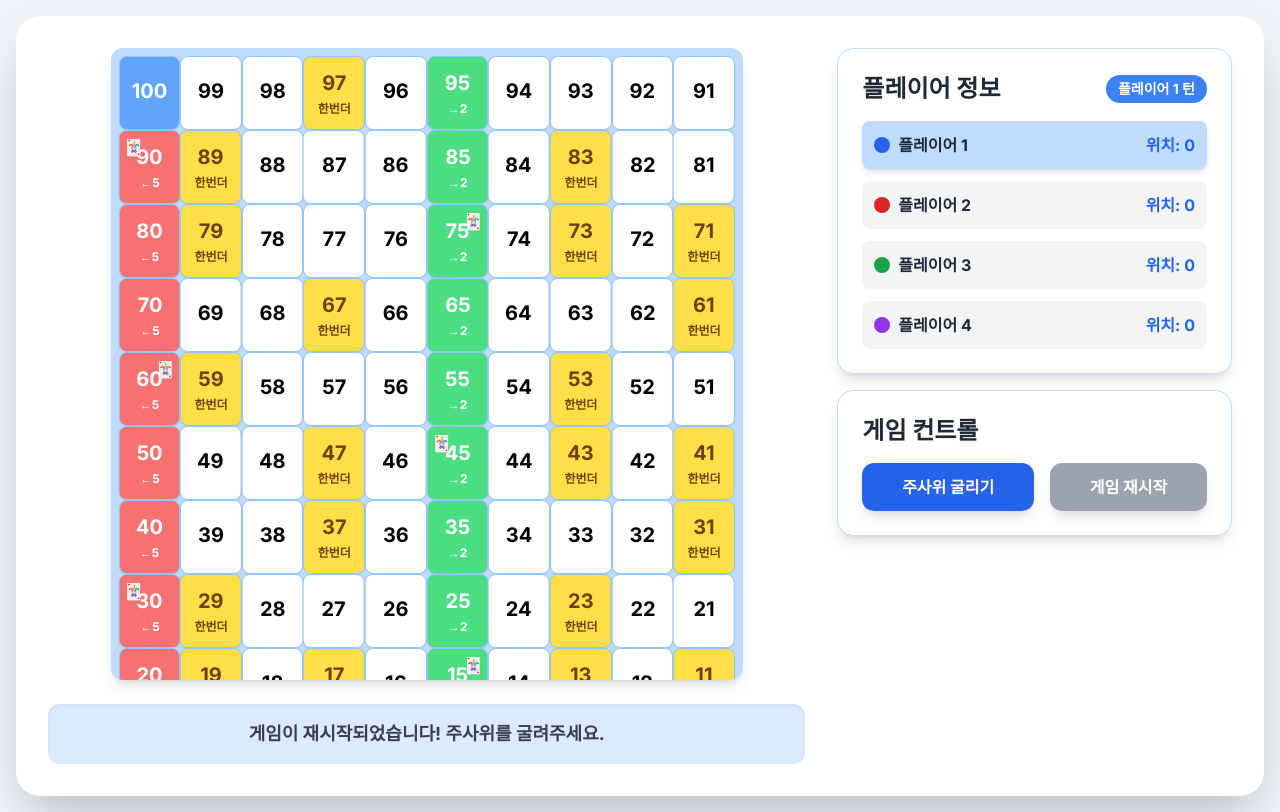
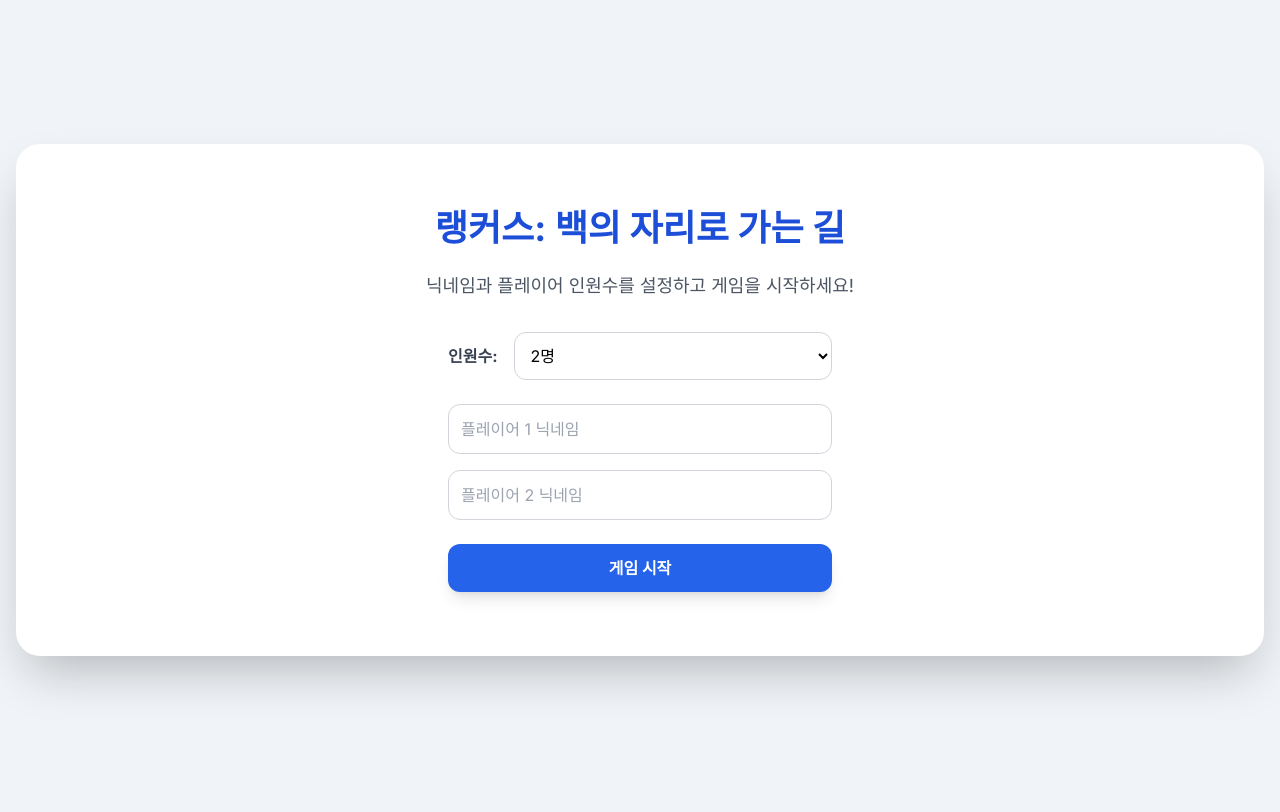
Before and after one commit to alswndl/minju, a plain HTML site: page mj-c/htmls/index3.html in a window 1280 px wide. Drawn offline with nearby package versions, Linux system fonts and the light colour scheme.

Commit message:
Update index3.html

```diff
--- a/mj-c/htmls/index3.html
+++ b/mj-c/htmls/index3.html
@@ -39,6 +39,32 @@
 </head>
 <body class="flex items-center justify-center min-h-screen p-4">
     <div class="bg-white rounded-3xl shadow-2xl p-8 w-full flex flex-col lg:flex-row gap-8 items-center lg:items-start">
+
+        <!-- 시작 화면 -->
+        <div id="start-screen-container" class="w-full flex flex-col items-center justify-center text-center p-8 transition-opacity duration-500">
+            <h1 class="text-4xl font-extrabold text-blue-700 mb-6">랭커스: 백의 자리로 가는 길</h1>
+            <p class="text-lg text-gray-600 mb-8">닉네임과 플레이어 인원수를 설정하고 게임을 시작하세요!</p>
+
+            <div class="flex flex-col gap-6 w-full max-w-sm">
+                <div class="flex items-center gap-4">
+                    <label for="player-count-select" class="text-gray-700 font-bold">인원수:</label>
+                    <select id="player-count-select" class="p-3 border border-gray-300 rounded-xl flex-grow bg-white focus:outline-none focus:ring-2 focus:ring-blue-500">
+                        <option value="2">2명</option>
+                        <option value="3">3명</option>
+                        <option value="4">4명</option>
+                    </select>
+                </div>
+                <div id="nickname-inputs-container" class="flex flex-col gap-4">
+                    <!-- Nickname inputs will be generated here -->
+                </div>
+                <button id="start-game-btn" class="bg-blue-600 text-white font-bold py-3 px-6 rounded-xl shadow-lg hover:bg-blue-700 transition-colors">
+                    게임 시작
+                </button>
+            </div>
+        </div>
+
+        <!-- 게임 화면 (초기에는 숨김) -->
+        <div id="game-container" class="w-full flex-grow flex-col items-center hidden">
             <div class="flex-grow flex flex-col items-center">
 
                 <!-- 스크롤 기능을 위한 새로운 컨테이너 추가 -->
@@ -89,6 +115,7 @@
                 </div>
             </div>
         </div>
+    </div>
 
     <script>
         // 보드판의 특수 효과를 정의합니다.
@@ -108,6 +135,8 @@
             { description: "앞으로 3칸 이동합니다.", action: (p) => p.move(3) },
             { description: "뒤로 3칸 이동합니다.", action: (p) => p.move(-3) },
         ];
+
+        const playerColors = ["bg-blue-600", "bg-red-600", "bg-green-600", "bg-purple-600"];
 
         // 플레이어 클래스를 정의합니다.
         class Player {
@@ -396,7 +425,11 @@
 
         // 게임 재시작 버튼
         document.getElementById('reset-game-btn').addEventListener('click', () => {
-            initializeGame();
+            document.getElementById('game-container').classList.add('hidden');
+            document.getElementById('start-screen-container').classList.remove('hidden');
+            document.getElementById('winner-modal').classList.add('hidden');
+            updateGameInfo("새로운 게임을 시작하세요!");
+            setupStartScreen();
         });
 
         // 모달 닫기 버튼
@@ -404,24 +437,53 @@
             document.getElementById('winner-modal').classList.add('hidden');
         });
 
-        // 게임 초기화
-        function initializeGame() {
-            players = [
-                new Player("플레이어 1", "bg-blue-600"),
-                new Player("플레이어 2", "bg-red-600"),
-                new Player("플레이어 3", "bg-green-600"),
-                new Player("플레이어 4", "bg-purple-600")
-            ];
+        // 시작 화면 설정 및 이벤트 리스너 추가
+        function setupStartScreen() {
+            const playerCountSelect = document.getElementById('player-count-select');
+            const nicknameInputsContainer = document.getElementById('nickname-inputs-container');
+            const startGameBtn = document.getElementById('start-game-btn');
+
+            // 인원수에 따라 닉네임 입력 필드 생성
+            function generateNicknameInputs() {
+                const count = playerCountSelect.value;
+                nicknameInputsContainer.innerHTML = '';
+                for (let i = 1; i <= count; i++) {
+                    const input = document.createElement('input');
+                    input.type = 'text';
+                    input.placeholder = `플레이어 ${i} 닉네임`;
+                    input.className = 'p-3 border border-gray-300 rounded-xl focus:outline-none focus:ring-2 focus:ring-blue-500';
+                    input.id = `player-nickname-${i}`;
+                    nicknameInputsContainer.appendChild(input);
+                }
+            }
+
+            playerCountSelect.addEventListener('change', generateNicknameInputs);
+            generateNicknameInputs(); // 초기 입력 필드 생성
+
+            startGameBtn.addEventListener('click', () => {
+                const count = playerCountSelect.value;
+                const newPlayers = [];
+                for (let i = 1; i <= count; i++) {
+                    const inputEl = document.getElementById(`player-nickname-${i}`);
+                    const name = inputEl.value.trim() || `플레이어 ${i}`;
+                    newPlayers.push(new Player(name, playerColors[i-1]));
+                }
+
+                players = newPlayers;
                 currentPlayerIndex = 0;
+
+                document.getElementById('start-screen-container').classList.add('hidden');
+                document.getElementById('game-container').classList.remove('hidden');
                 document.getElementById('roll-dice-btn').disabled = false;
 
                 renderBoard();
                 updatePlayerStatus();
                 renderPieces();
-            updateGameInfo("게임이 재시작되었습니다! 주사위를 굴려주세요.");
+                updateGameInfo(`${players[currentPlayerIndex].name}님의 턴입니다. 주사위를 굴려주세요!`);
+            });
         }
 
-        window.onload = initializeGame;
+        window.onload = setupStartScreen;
     </script>
 </body>
 </html>
```
Lines whose indentation alone changed are shown as unchanged.
